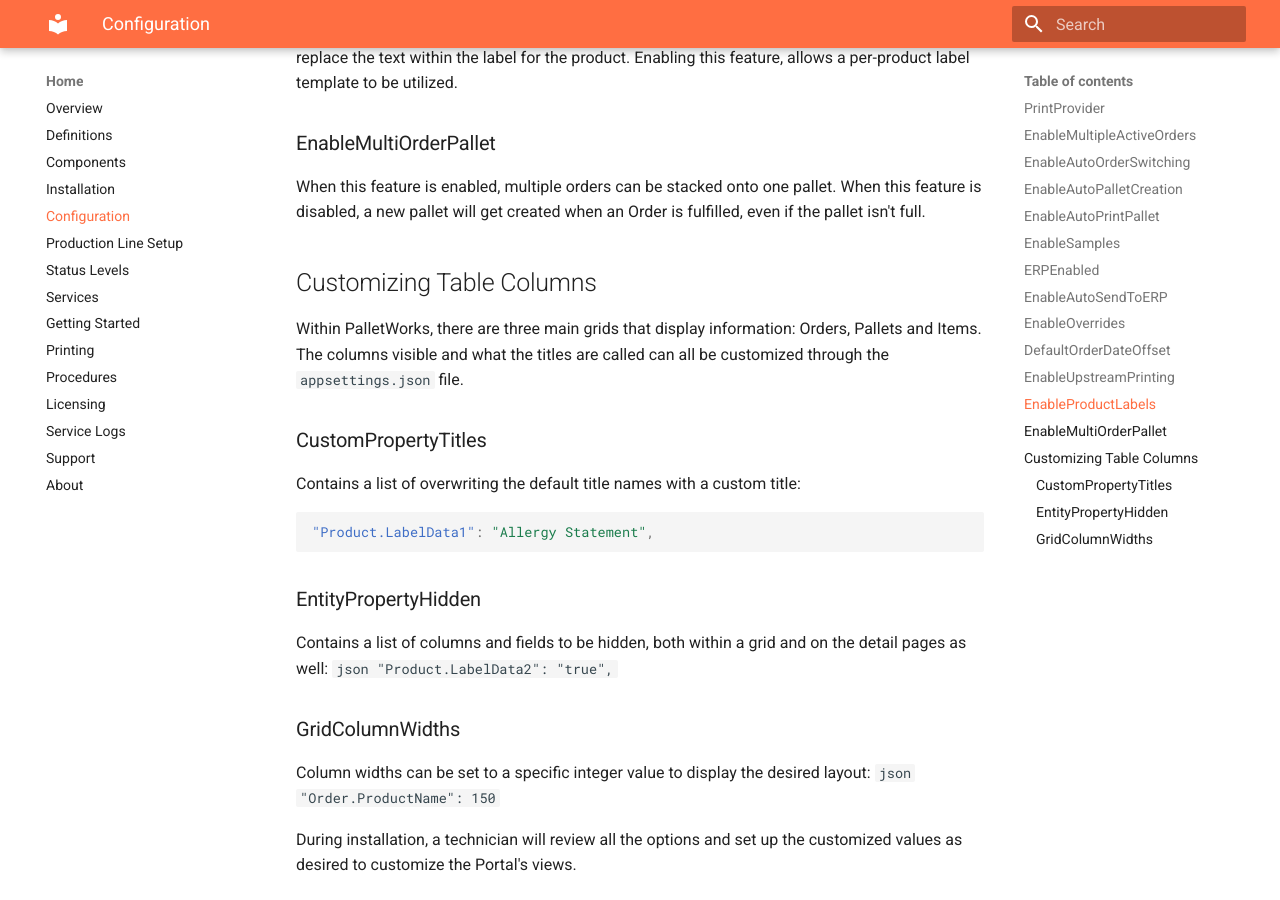
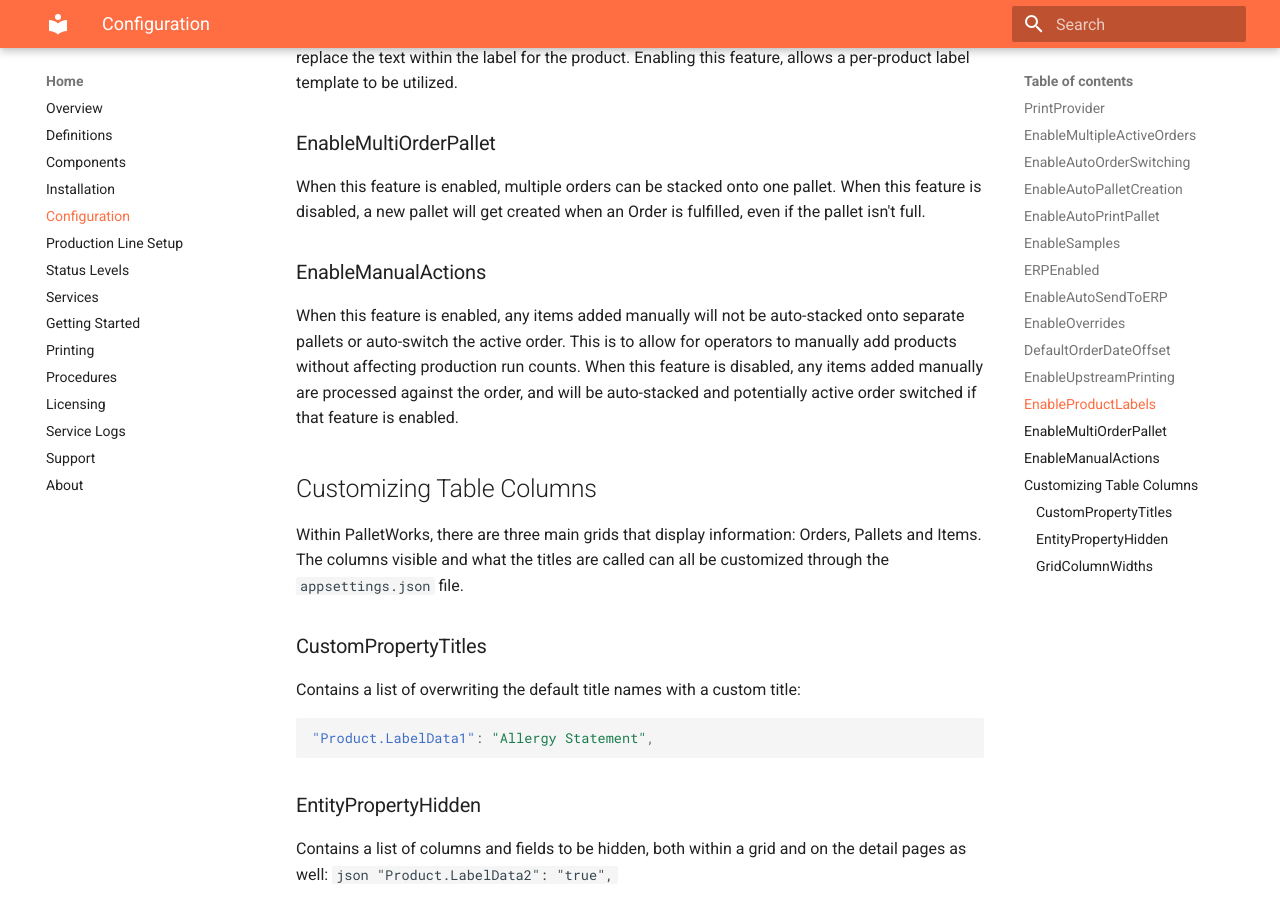
Before and after one commit to cybertrol-engineering/CE.PalletWorks.Documentation, an MkDocs documentation site: the page built from docs/configuration.md, in a window 1280 px wide and 900 px high, scrolled down 2194 px. Built offline with MkDocs 1.6.1 and Material for MkDocs 9.7.7, drawn with Linux system fonts in a browser that asks for light colours.

Commit message:
Added new feature

```diff
--- a/docs/configuration.md
+++ b/docs/configuration.md
@@ -52,6 +52,10 @@
 
 When this feature is enabled, multiple orders can be stacked onto one pallet. When this feature is disabled, a new pallet will get created when an Order is fulfilled, even if the pallet isn't full.
 
+### EnableManualActions
+
+When this feature is enabled, any items added manually will not be auto-stacked onto separate pallets or auto-switch the active order. This is to allow for operators to manually add products without affecting production run counts. When this feature is disabled, any items added manually are processed against the order, and will be auto-stacked and potentially active order switched if that feature is enabled.
+
 ## Customizing Table Columns
 
 Within PalletWorks, there are three main grids that display information: Orders, Pallets and Items. The columns visible and what the titles are called can all be customized through the `appsettings.json` file.
```
